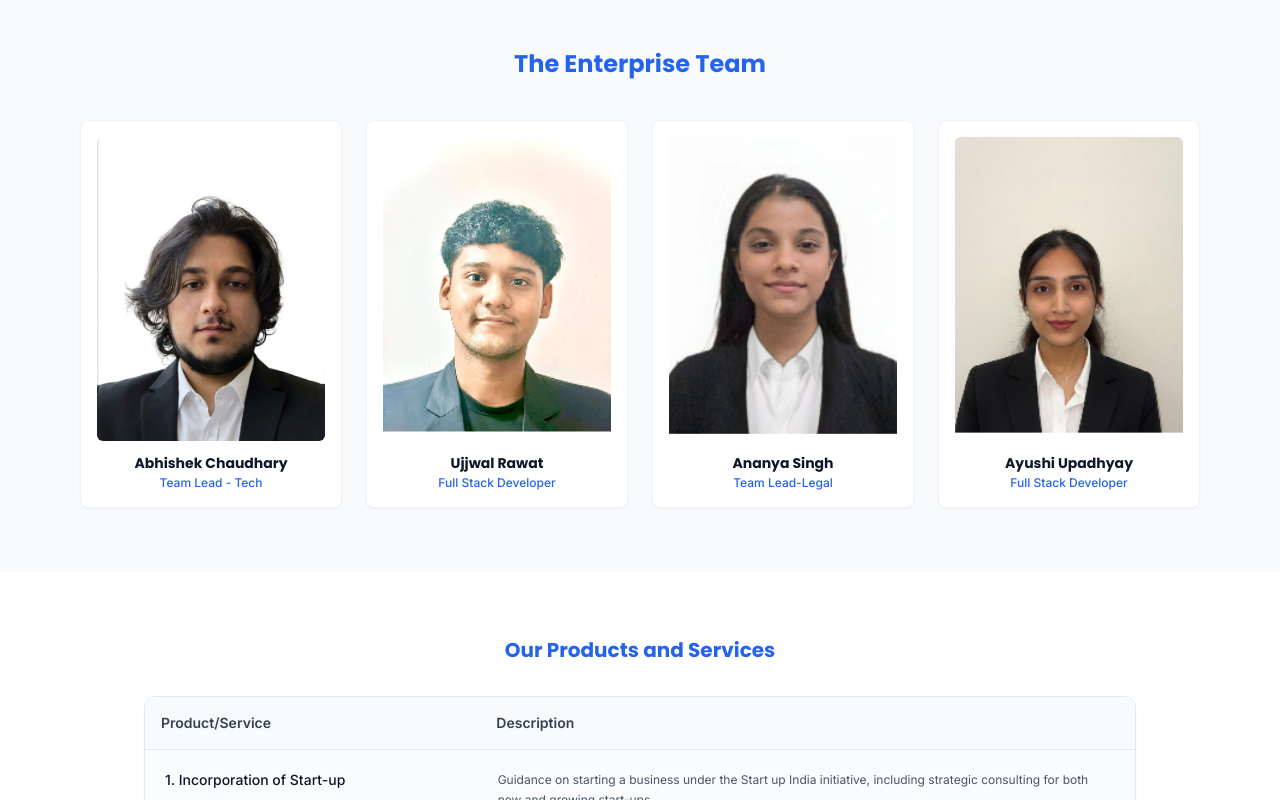
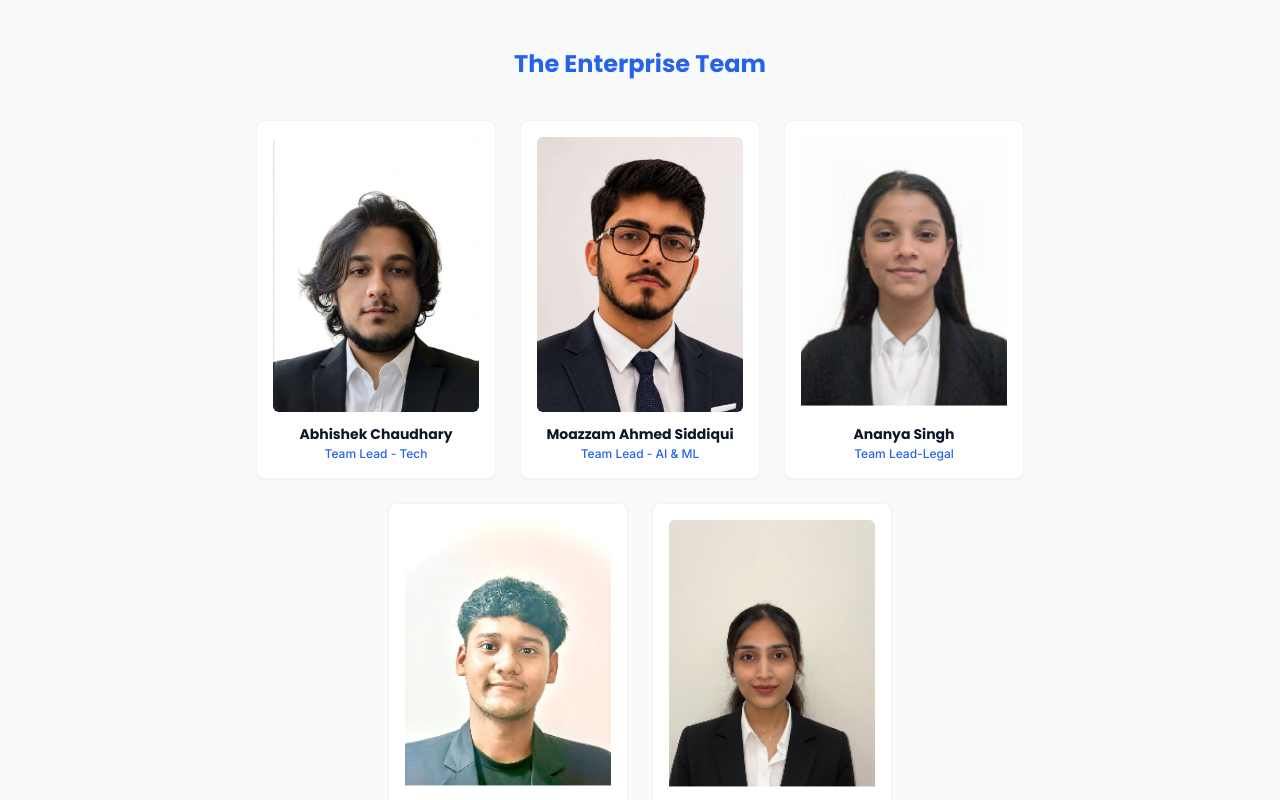
Before and after one commit to Abhishek6122008/indus-website, a Next.js app: page /businesses/enterprise-solutions in a window 1280 px wide. Shown: the part 1380-2180 px from the top of the page. Built offline with nearby package versions, Linux system fonts and the light colour scheme.

Commit message:
feat: add Moazzam Ahmed Siddiqui (Team Lead - AI & ML) to enterprise team
Restructure team grid to 3-on-top / 2-on-bottom centered layout.

```diff
--- a/src/app/businesses/enterprise-solutions/page.jsx
+++ b/src/app/businesses/enterprise-solutions/page.jsx
@@ -15,8 +15,9 @@ const stepsData = [
 
 const teamData = [
   { name: 'Abhishek Chaudhary', role: 'Team Lead - Tech', image: '/images/businesses/enterprise/team/abhishek.png' },
+  { name: 'Moazzam Ahmed Siddiqui', role: 'Team Lead - AI & ML', image: '/images/businesses/enterprise/team/moazzam.png' },
+  { name: 'Ananya Singh', role: 'Team Lead-Legal', image: '/images/businesses/enterprise/team/ananya.png' },
   { name: 'Ujjwal Rawat', role: 'Full Stack Developer', image: '/images/businesses/enterprise/team/ujjwal.png' },
-  { name: 'Ananya Singh', role: 'Team Lead-Legal', image: '/images/businesses/enterprise/team/ananya.png' },
   { name: 'Ayushi Upadhyay', role: 'Full Stack Developer', image: '/images/businesses/enterprise/team/ayushi.png' }
 ]
 
--- a/src/components/sections/businesses/EnterpriseIntro/index.jsx
+++ b/src/components/sections/businesses/EnterpriseIntro/index.jsx
@@ -40,9 +40,9 @@ export function EnterpriseIntro({ steps, team }) {
         <section className="py-16 bg-slate-50 text-center">
           <div className="max-w-6xl mx-auto px-4">
             <h2 className="text-2xl font-bold text-blue-600 mb-10 font-heading">The Enterprise Team</h2>
-            <div className="grid grid-cols-2 md:grid-cols-4 gap-6">
+            <div className="flex flex-wrap justify-center gap-6 max-w-3xl mx-auto">
               {team.map((member, idx) => (
-                <Card key={idx} className="bg-white border border-slate-100 shadow-sm p-4 rounded-lg">
+                <Card key={idx} className="bg-white border border-slate-100 shadow-sm p-4 rounded-lg w-[calc(50%-0.75rem)] md:w-[calc(33.333%-1rem)]">
                   <div className="w-full aspect-[3/4] mb-3 rounded-md overflow-hidden relative bg-slate-100">
                     <Image
                       src={member.image}
```
Also changed, not shown: public/images/businesses/enterprise/team/moazzam.png (added).
